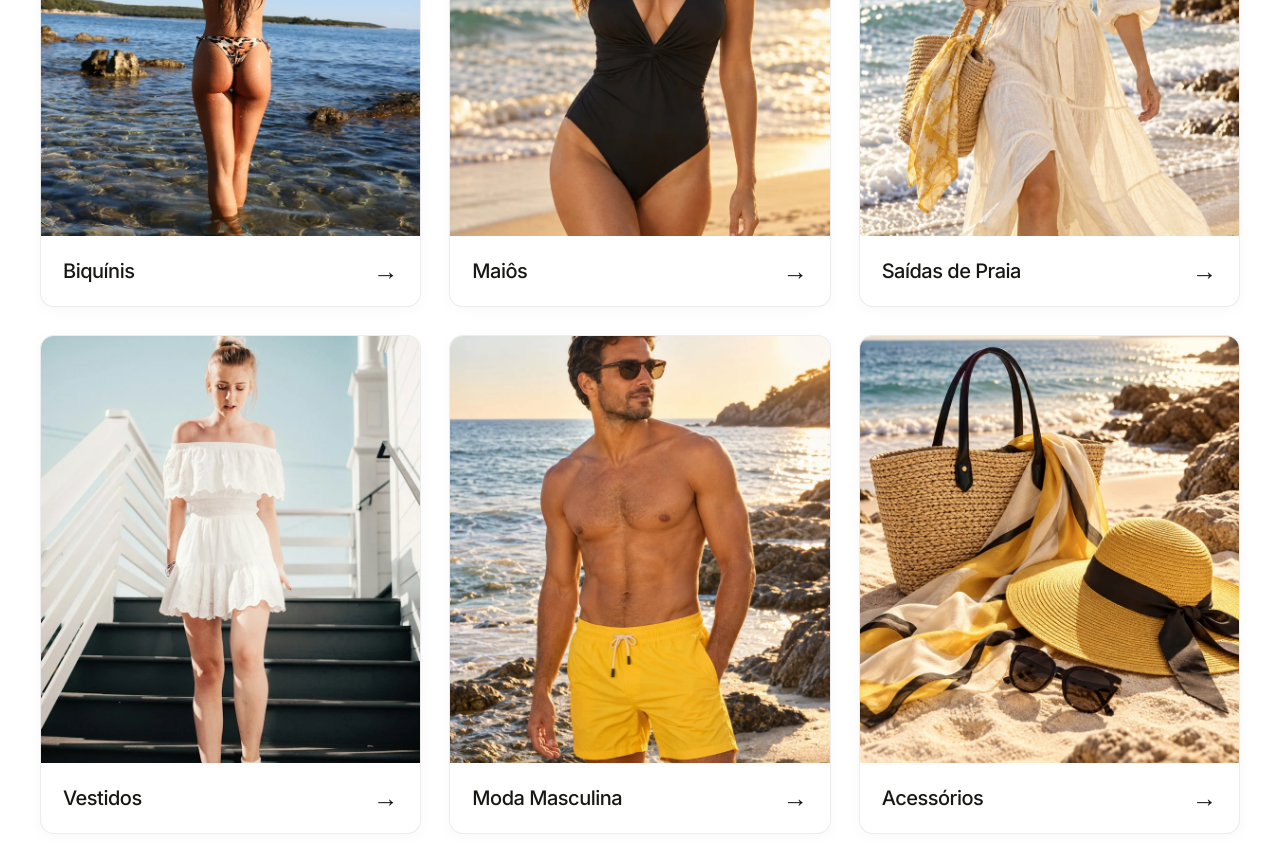
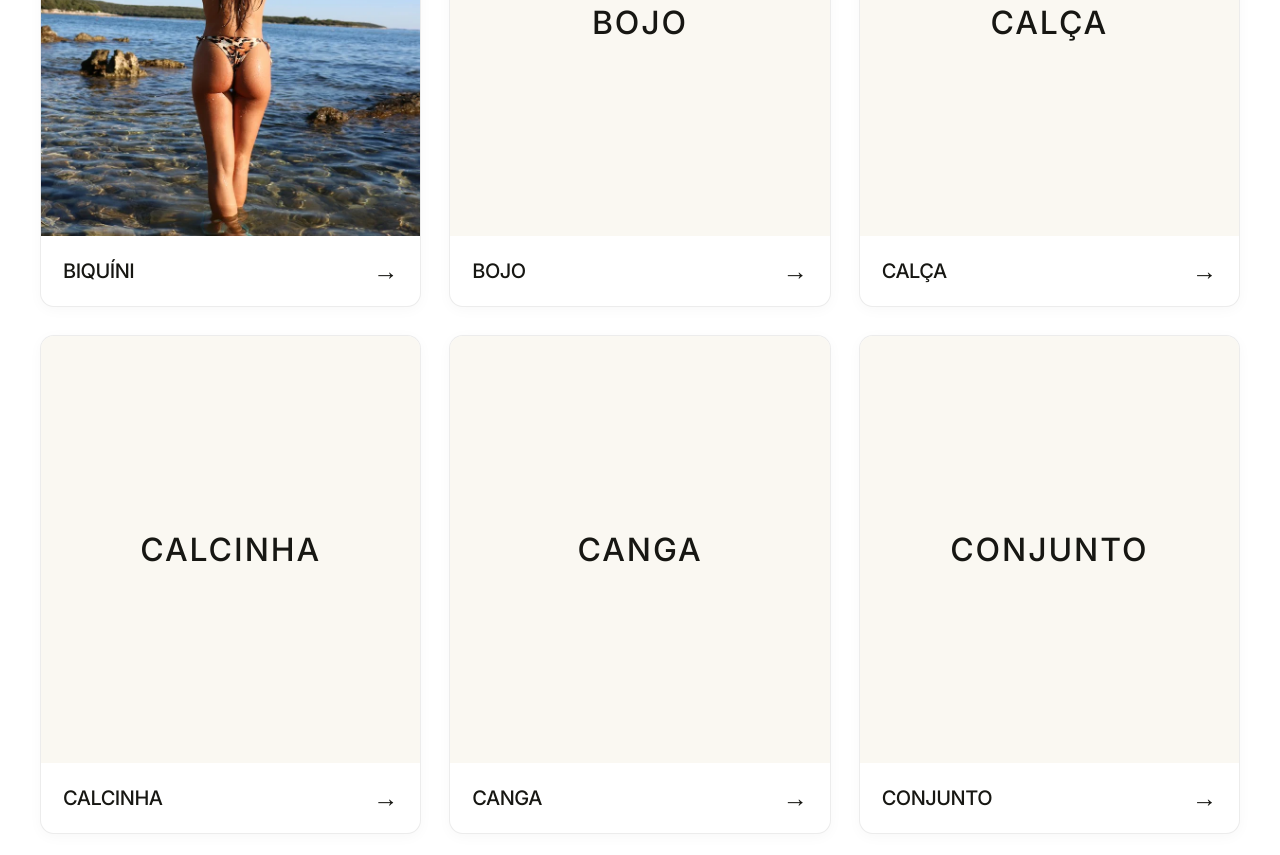
Before and after one commit to bryanbragaabj-crypto/Luar-de-Verao, a plain HTML site: page index.html in a window 1280 px wide. Shown: the part 1102-1957 px from the top of the page. Drawn offline with Linux system fonts and the light colour scheme.

Commit message:
Configure 14 official PedidoOK catalogue categories

```diff
--- a/css/style.css
+++ b/css/style.css
@@ -93,7 +93,8 @@ em { font-weight: 400; }
 .category-card { display: block; min-width: 0; color: var(--ink); background: var(--paper); border: 1px solid var(--line); border-radius: var(--radius-card); overflow: hidden; box-shadow: var(--shadow-card); transition: box-shadow var(--transition-ui), transform var(--transition-ui); }
 .category-photo { position: relative; aspect-ratio: 4/4.5; overflow: hidden; background: var(--offwhite); }
 .category-photo img { height: 100%; width: 100%; transition: transform 550ms; }
-.category-number { display: none; }
+.category-photo-placeholder { display: flex; align-items: center; justify-content: center; padding: 20px; background: var(--offwhite); }
+.category-photo-placeholder span { max-width: 100%; text-align: center; overflow-wrap: anywhere; font-size: clamp(18px, 2.5vw, 32px); font-weight: 500; letter-spacing: .06em; }
 .category-body { position: relative; display: flex; align-items: center; min-height: 70px; padding: 20px 54px 20px 22px; }
 .category-body h3 { font-size: 20px; font-weight: 500; line-height: 1.45; letter-spacing: -.025em; margin: 0; }
 .category-body p { display: none; }
--- a/index.html
+++ b/index.html
@@ -100,7 +100,7 @@
         <!-- Os cards são criados pelo array categorias em js/script.js. -->
         <div id="category-grid" class="category-grid"></div>
         <noscript><p>Ative o JavaScript para visualizar as categorias. Entre em contato pelos canais da loja para consultar o catálogo.</p></noscript>
-        <p class="catalog-note">Escolha seu estilo e consulte a categoria pelo nosso canal de atendimento.</p>
+        <p class="catalog-note">Escolha seu estilo e acesse a categoria diretamente no catálogo PedidoOK.</p>
         <aside class="institutional-strip reveal" aria-label="Moda praia desde 1995"><svg viewBox="0 0 48 48" fill="none" stroke="currentColor" stroke-width="1.7" aria-hidden="true"><circle cx="24" cy="24" r="9"/><path d="M24 2v7m0 30v7M2 24h7m30 0h7M8.5 8.5l5 5m21 21 5 5m0-31-5 5m-21 21-5 5"/></svg><div><strong>MODA PRAIA DESDE 1995</strong><p>Suas histórias de verão começam aqui.</p></div></aside>
       </div>
     </section>
--- a/js/script.js
+++ b/js/script.js
@@ -7,18 +7,23 @@ const contatos = {
   maps: "https://maps.app.goo.gl/zMQEsFzRRy5HFf9a8"
 };
 
-/* EDITE SEU CATÁLOGO AQUI.
-   Troque nome, imagem, descrição e link. Você pode adicionar outros objetos.
-   As fotos são referências temporárias, não fotografias das peças da loja.
-   Use link: "https://..." para o canal externo de cada categoria.
-   Um link vazio usa o WhatsApp da loja, quando configurado. */
+/* Categorias oficiais e links do catálogo PedidoOK.
+   Reutilize somente fotografias correspondentes disponíveis no projeto. */
 const categorias = [
-  { nome: "Biquínis", imagem: "assets/images/biquinis.webp", descricao: "Sol, mar e liberdade em cada detalhe.", link: "" },
-  { nome: "Maiôs", imagem: "assets/images/maios-editorial.webp", descricao: "Elegância para mergulhar no seu estilo.", link: "" },
-  { nome: "Saídas de Praia", imagem: "assets/images/saidas-editorial.webp", descricao: "Leveza que vai além da beira do mar.", link: "" },
-  { nome: "Vestidos", imagem: "assets/images/vestidos.webp", descricao: "Movimento e charme para dias solares.", link: "" },
-  { nome: "Moda Masculina", imagem: "assets/images/masculina-editorial.webp", descricao: "Conforto para aproveitar cada onda.", link: "" },
-  { nome: "Acessórios", imagem: "assets/images/acessorios-editorial.webp", descricao: "Pequenos detalhes. Muito verão.", link: "" }
+  { nome: "BIQUÍNI", imagem: "assets/images/biquinis.webp", link: "https://luardeverao.pedidook.com.br/?categoria=BIQU%C3%8DNI" },
+  { nome: "BOJO", imagem: "", link: "https://luardeverao.pedidook.com.br/?categoria=BOJO" },
+  { nome: "CALÇA", imagem: "", link: "https://luardeverao.pedidook.com.br/?categoria=CAL%C3%87A" },
+  { nome: "CALCINHA", imagem: "", link: "https://luardeverao.pedidook.com.br/?categoria=CALCINHA" },
+  { nome: "CANGA", imagem: "", link: "https://luardeverao.pedidook.com.br/?categoria=CANGA" },
+  { nome: "CONJUNTO", imagem: "", link: "https://luardeverao.pedidook.com.br/?categoria=CONJUNTO" },
+  { nome: "MAIÔ", imagem: "assets/images/maios-editorial.webp", link: "https://luardeverao.pedidook.com.br/?categoria=MAI%C3%94" },
+  { nome: "OUTROS", imagem: "", link: "https://luardeverao.pedidook.com.br/?categoria=OUTROS" },
+  { nome: "SAÍDA DE PRAIA", imagem: "assets/images/saidas-editorial.webp", link: "https://luardeverao.pedidook.com.br/?categoria=SA%C3%8DDA%20DE%20PRAIA" },
+  { nome: "SHORT", imagem: "assets/images/masculina-editorial.webp", link: "https://luardeverao.pedidook.com.br/?categoria=SHORT" },
+  { nome: "SUNGA", imagem: "", link: "https://luardeverao.pedidook.com.br/?categoria=SUNGA" },
+  { nome: "SUTIÃ", imagem: "", link: "https://luardeverao.pedidook.com.br/?categoria=SUTI%C3%83" },
+  { nome: "TOP", imagem: "", link: "https://luardeverao.pedidook.com.br/?categoria=TOP" },
+  { nome: "VESTIDO", imagem: "assets/images/vestidos.webp", link: "https://luardeverao.pedidook.com.br/?categoria=VESTIDO" }
 ];
 
 // Aceita somente links HTTP/HTTPS para os destinos externos.
@@ -35,12 +40,13 @@ function linkWhatsApp() {
 
 // Cria os elementos com textContent para manter a edição de textos segura.
 const grid = document.querySelector("#category-grid");
-categorias.forEach((categoria, indice) => {
+categorias.forEach(categoria => {
   // Um único link envolve todo o card: foto, nome e ação são clicáveis.
   const card = document.createElement("a");
   card.className = "category-card reveal";
   const foto = document.createElement("div");
   foto.className = "category-photo";
+  if (categoria.imagem) {
     const imagem = document.createElement("img");
     imagem.src = categoria.imagem;
     imagem.alt = `Imagem ilustrativa da categoria ${categoria.nome}`;
@@ -49,16 +55,18 @@ categorias.forEach((categoria, indice) => {
     imagem.height = 900;
     // Se a foto temporária falhar, mantém um espaço visual agradável.
     imagem.addEventListener("error", () => { imagem.hidden = true; });
-  const numero = document.createElement("span");
-  numero.className = "category-number";
-  numero.textContent = String(indice + 1).padStart(2, "0");
-  foto.append(imagem, numero);
+    foto.append(imagem);
+  } else {
+    foto.classList.add("category-photo-placeholder");
+    foto.setAttribute("aria-hidden", "true");
+    const nome = document.createElement("span");
+    nome.textContent = categoria.nome;
+    foto.append(nome);
+  }
   const corpo = document.createElement("div");
   corpo.className = "category-body";
   const titulo = document.createElement("h3");
   titulo.textContent = categoria.nome;
-  const descricao = document.createElement("p");
-  descricao.textContent = categoria.descricao;
   const link = document.createElement("span");
   link.className = "category-link";
   link.textContent = "Ver Categoria";
@@ -76,7 +84,7 @@ categorias.forEach((categoria, indice) => {
     card.href = "#contato";
     card.setAttribute("aria-label", `Consultar disponibilidade de ${categoria.nome} na seção de contato`);
   }
-  corpo.append(titulo, descricao, link);
+  corpo.append(titulo, link);
   card.append(foto, corpo);
   grid.append(card);
 });
```
Also changed, not shown: 1 other file. Lines whose indentation alone changed are shown as unchanged.
